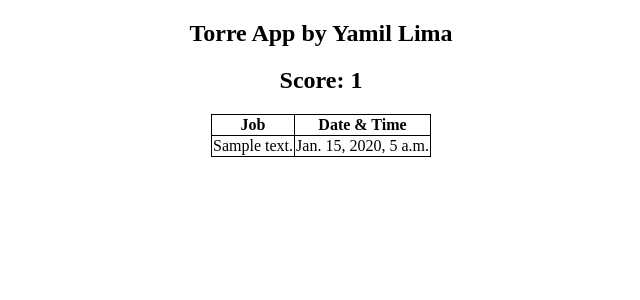
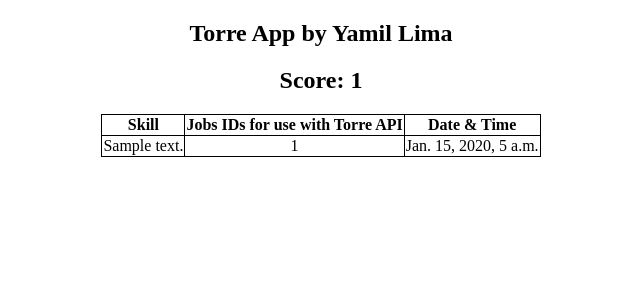
Before and after one commit to yamillima/torre, a Django app: page /index in a window 1280 px wide. Shown: the top 300 px of the page, without its empty margins (319-959 px from the left). Run offline with Django 3.2, Linux system fonts and the light colour scheme; tables that the repository leaves empty hold one stand-in row (values such as "Sample post").

Commit message:
Added connection with Torre API looking for skills and returning JOBS IDs for using with Torre API.

```diff
--- a/finder/models.py
+++ b/finder/models.py
@@ -4,4 +4,5 @@ from django.utils import timezone
 
 class Search(models.Model):
     text = models.CharField(max_length=500)
+    jobsid = models.TextField(default=0)
     date = models.DateTimeField(default=timezone.now)
--- a/finder/templates/finder/index.html
+++ b/finder/templates/finder/index.html
@@ -12,9 +12,9 @@
 <h2>Torre App by Yamil Lima</h2>
 <h2>Score: {{ count }}</h2>
 <table>
-    <tr><th>Job</th><th>Date & Time</th></tr>
+    <tr><th>Skill</th><th>Jobs IDs for use with Torre API</th><th>Date & Time</th></tr>
     {% for searches in searches %}
-    <tr><td>{{ searches.text }}</td><td>{{ searches.date }}</td></tr>
+    <tr><td>{{ searches.text }}</td><td>{{ searches.jobsid }}</td><td>{{ searches.date }}</td></tr>
     {% endfor %}
 </table>
 </body>
--- a/finder/templates/finder/search.html
+++ b/finder/templates/finder/search.html
@@ -18,7 +18,7 @@
 </head>
 <body>
 <h2>Torre App by Yamil Lima</h2>
-<p>Look for jobs in Torre and win prizes. Write your skill and click search:</p>
+<p>Look for jobs in Torre and win prizes. Write your skill here:</p>
     <form id="form" method="POST">{% csrf_token %}
         <p>
         {% for field in form %}
--- a/finder/views.py
+++ b/finder/views.py
@@ -1,6 +1,7 @@
 from django.shortcuts import render, redirect
 from .models import Search
 from .forms import SearchForm
+import requests
 
 
 def index(request):
@@ -13,7 +14,16 @@ def new_search(request):
     if request.method == "POST":
         form = SearchForm(request.POST)
         if form.is_valid():
-            save = form.save()
+            term = form.save(commit=False)
+            ji = []
+            url = 'https://search.torre.co/opportunities/_search/?[offset=&size=1000&aggregate=]'
+            x = requests.post(url)
+            for i in x.json()["results"]:
+                for c in i["skills"]:
+                    if c["name"] == term.text:
+                        ji.append(i["id"])
+            term.jobsid = ji
+            term.save()
             return redirect('index')
         else:
             form = SearchForm()
```
Also changed, not shown: finder/migrations/0002_auto_20200802_0828.py (added).
